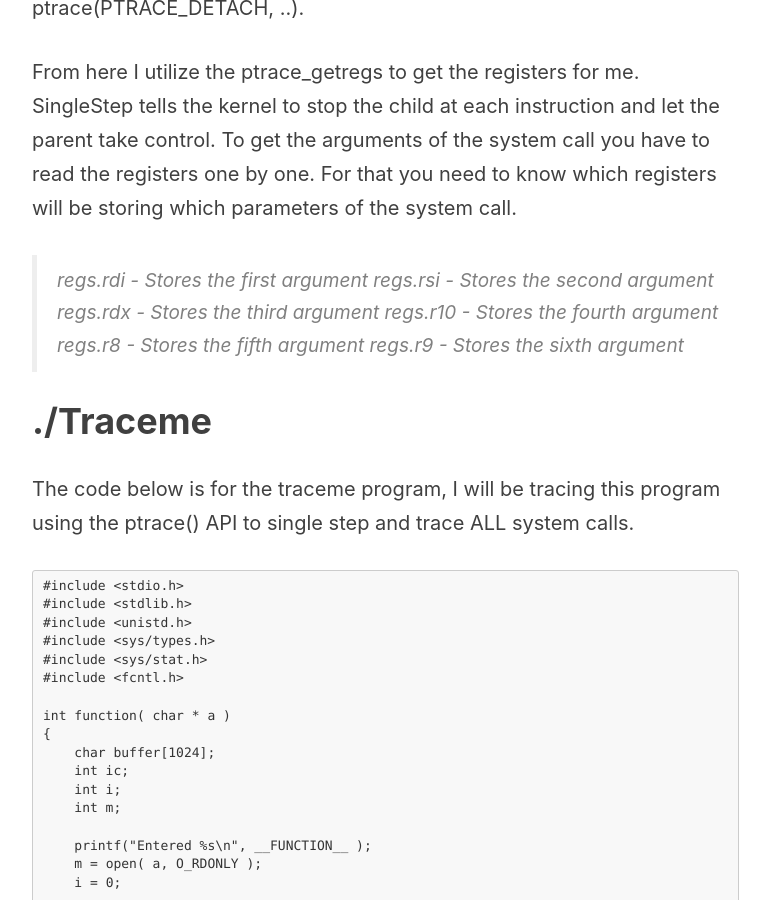
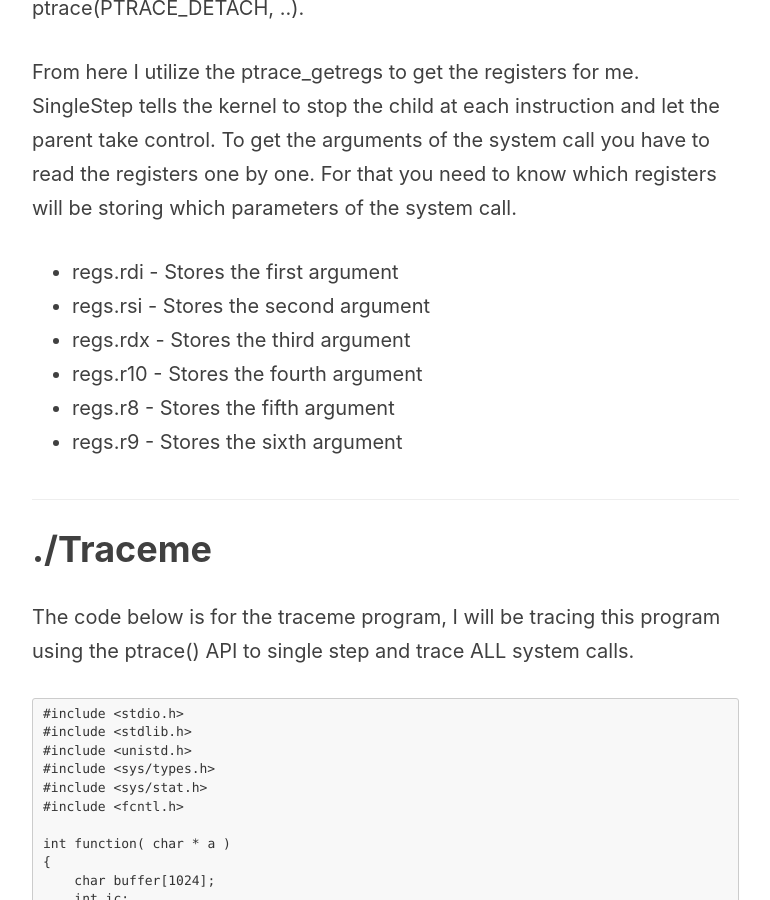
Before and after one commit to Techryptic/Techryptic.github.io, a Jekyll site: the page built from _posts/2018-04-07-Using-PTRACE-to-Inspect-&-Alter-Memory.markdown, in a window 1280 px wide and 900 px high, scrolled down 1262 px. Shown: the whole window, without its empty margins (233-1003 px from the left). Built offline with Jekyll 4.4.1, drawn with Linux system fonts in a browser that asks for light colours; nearby versions of some CDN libraries; comment, search, counter and statistics services are not loaded.

````diff
--- a/_posts/2018-04-07-Using-PTRACE-to-Inspect-&-Alter-Memory.markdown
+++ b/_posts/2018-04-07-Using-PTRACE-to-Inspect-&-Alter-Memory.markdown
@@ -25,12 +25,14 @@ The traced process is sent a SIGSTOP, so we can examine and modify the process a
 
 From here I utilize the ptrace_getregs to get the registers for me. SingleStep tells the kernel to stop the child at each instruction and let the parent take control. To get the arguments of the system call you have to read the registers one by one. For that you need to know which registers will be storing which parameters of the system call.
 
-> regs.rdi - Stores the first argument
-> regs.rsi - Stores the second argument
-> regs.rdx - Stores the third argument
-> regs.r10 - Stores the fourth argument
-> regs.r8 - Stores the fifth argument
-> regs.r9 - Stores the sixth argument
+ - regs.rdi - Stores the first argument
+ - regs.rsi - Stores the second argument
+ - regs.rdx - Stores the third argument
+ - regs.r10 - Stores the fourth argument
+ - regs.r8 - Stores the fifth argument
+ - regs.r9 - Stores the sixth argument
+
+ ---
 
 # ./Traceme
 The code below is for the traceme program, I will be tracing this program using the ptrace() API to single step and trace ALL system calls.
@@ -79,6 +81,8 @@ My pid..2555
 Press any key to continue...
 ```
 When you run the program , it will display the pid. Before we press a key to continue, we'll need to run that pid in ./Tracer below.
+
+---
 
 # ./Tracer
 
````
